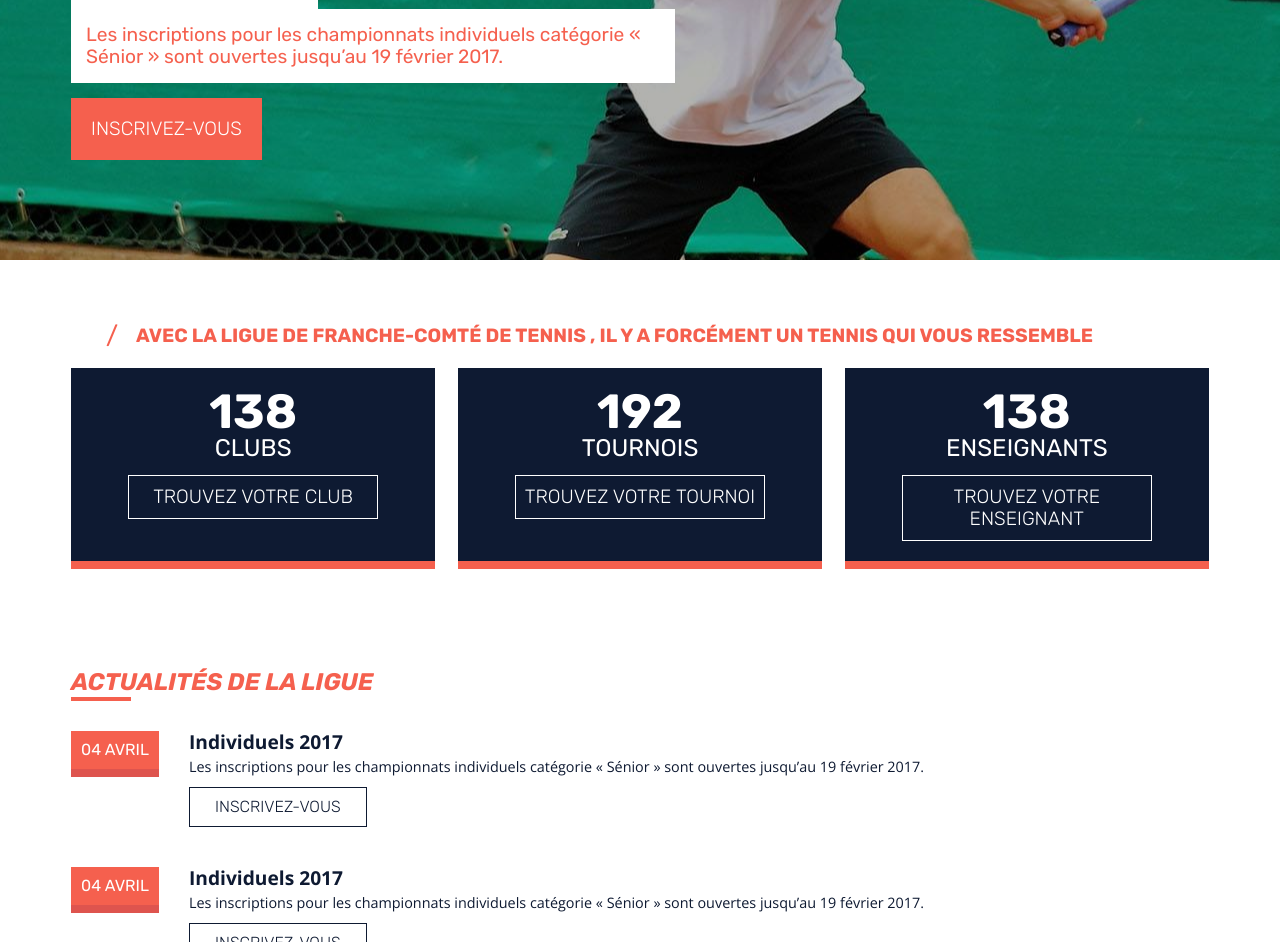
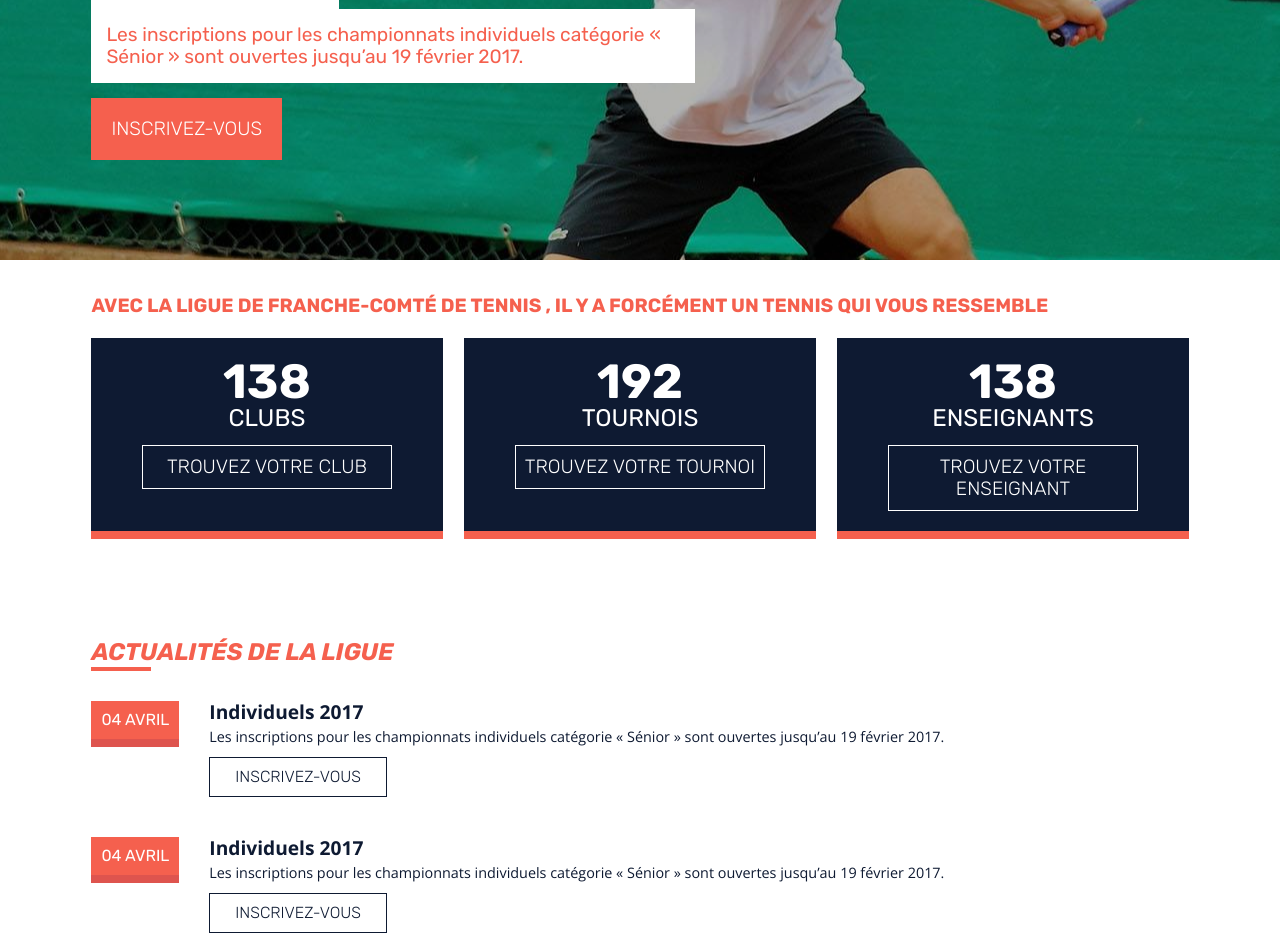
Before and after one commit to florent-p/projetco, a website: page index.html in a window 1280 px wide. Shown: the part 483-1425 px from the top of the page. Drawn offline with nearby package versions, Linux system fonts and the light colour scheme.

Commit message:
update 19/05

```diff
--- a/app/scss/main.scss
+++ b/app/scss/main.scss
@@ -7,11 +7,11 @@
 
 $susy: (
     global-box-sizing: border-box,
-    container: 440px,
     columns: 6,
-    gutters: 2,
+    gutters: 6,
     gutter-position: inside
 );
+
 
 
 
@@ -263,7 +263,7 @@ $susy: (
 .header__blocks {
     @include span(6);
     position: relative;
-    margin-top: 50px;
+    margin-top: 20px;
 
     & [class^="block__"] {
         background-color: $blue;
@@ -301,6 +301,12 @@ $susy: (
     text-align: center;
     text-transform: uppercase;
     margin-bottom: 20px;
+    margin-left: 0;
+    padding-left: 0;
+}
+
+.header__pre-blocks:before {
+    display: none;
 }
 
 .button--block__club {
@@ -531,6 +537,20 @@ a.footer__top-link {
 
 
 
+
+/*  ################
+    1366px+
+    ################ */
+
+@media screen and (min-width: 1366px) {
+
+    .nav__navbar {
+        padding-right: 5.55556%;
+    }
+
+}
+
+
 /*  ################
     768px+
     ################ */
--- a/app/scss/partials/_typo.scss
+++ b/app/scss/partials/_typo.scss
@@ -13,6 +13,8 @@
 }
 
 a.arrow-link {
+
+    border: 0;
 
     &:before {
         content: "\279E";
```
Also changed, not shown: app/css/main.css.
